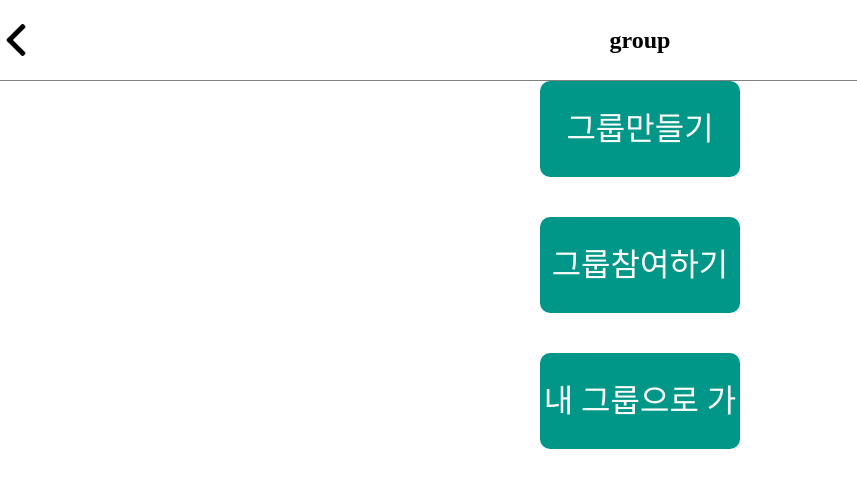
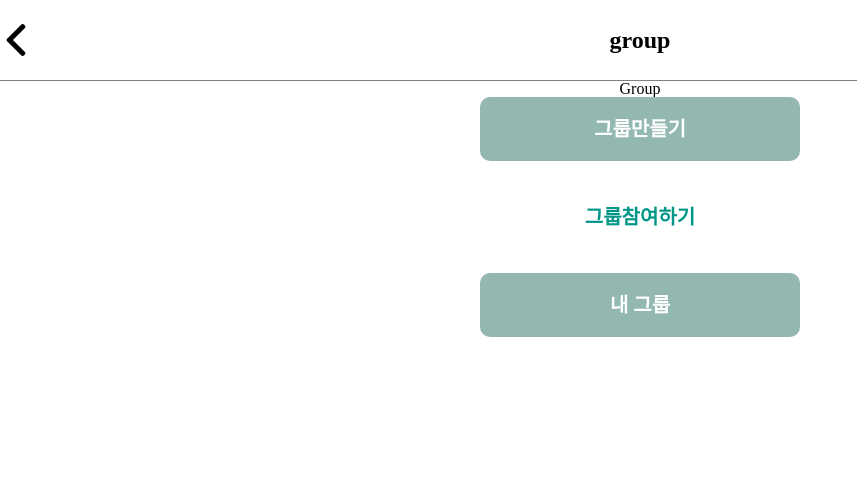
Before and after one commit to MyuB/CE_Front, a React (Create React App) app: page /group in a window 1280 px wide. Shown: the top 488 px of the page, without its empty margins (0-857 px from the left). Built offline with nearby package versions, Linux system fonts and the light colour scheme.

Commit message:
refactor: 피그마 명세대로 group 페이지에서의 refactoring

```diff
--- a/src/Components/Group/group.jsx
+++ b/src/Components/Group/group.jsx
@@ -3,15 +3,36 @@ import { useNavigate } from "react-router-dom";
 import "./group.scss";
 
 const GroupButton = styled.div`
-  background-color: #009688;
+  background-color: #92b8b1;
   color: white;
-  font-size: 4vh;
-  width: 25vh;
-  height: 12vh;
+  font-size: 2.5vh;
+  width: 40vh;
+  height: 8vh;
   text-align: center;
-  line-height: 12vh;
-  margin-bottom: 5vh;
+  line-height: 8vh;
+  margin-bottom: 3vh;
   border-radius: 10px;
+  font-weight: bold;
+`;
+
+const WhiteGroupButton = styled.div`
+  background-color: #fff;
+  color: #009688;
+  font-size: 2.5vh;
+  width: 40vh;
+  height: 8vh;
+  text-align: center;
+  line-height: 8vh;
+  margin-bottom: 3vh;
+  border-radius: 10px;
+  font-weight: bold;
+`;
+
+const ButtonWrapper = styled.div`
+  display: flex;
+  flex-direction: column;
+  align-items: center;
+  justify-content: center;
 `;
 
 function Group() {
@@ -28,9 +49,15 @@ function Group() {
   };
   return (
     <div className={"button-wrapper"}>
-      <GroupButton onClick={createGroup}>{"그룹만들기"}</GroupButton>
-      <GroupButton onClick={joinGroup}>{"그룹참여하기"}</GroupButton>
-      <GroupButton onClick={rankGroup}>{"내 그룹으로 가기"}</GroupButton>
+      <div className={"top_header"}>{"Group"}</div>
+      <ButtonWrapper>
+        {" "}
+        <GroupButton onClick={createGroup}>{"그룹만들기"}</GroupButton>
+        <WhiteGroupButton onClick={joinGroup}>
+          {"그룹참여하기"}
+        </WhiteGroupButton>
+        <GroupButton onClick={rankGroup}>{"내 그룹"}</GroupButton>
+      </ButtonWrapper>
     </div>
   );
 }
```
